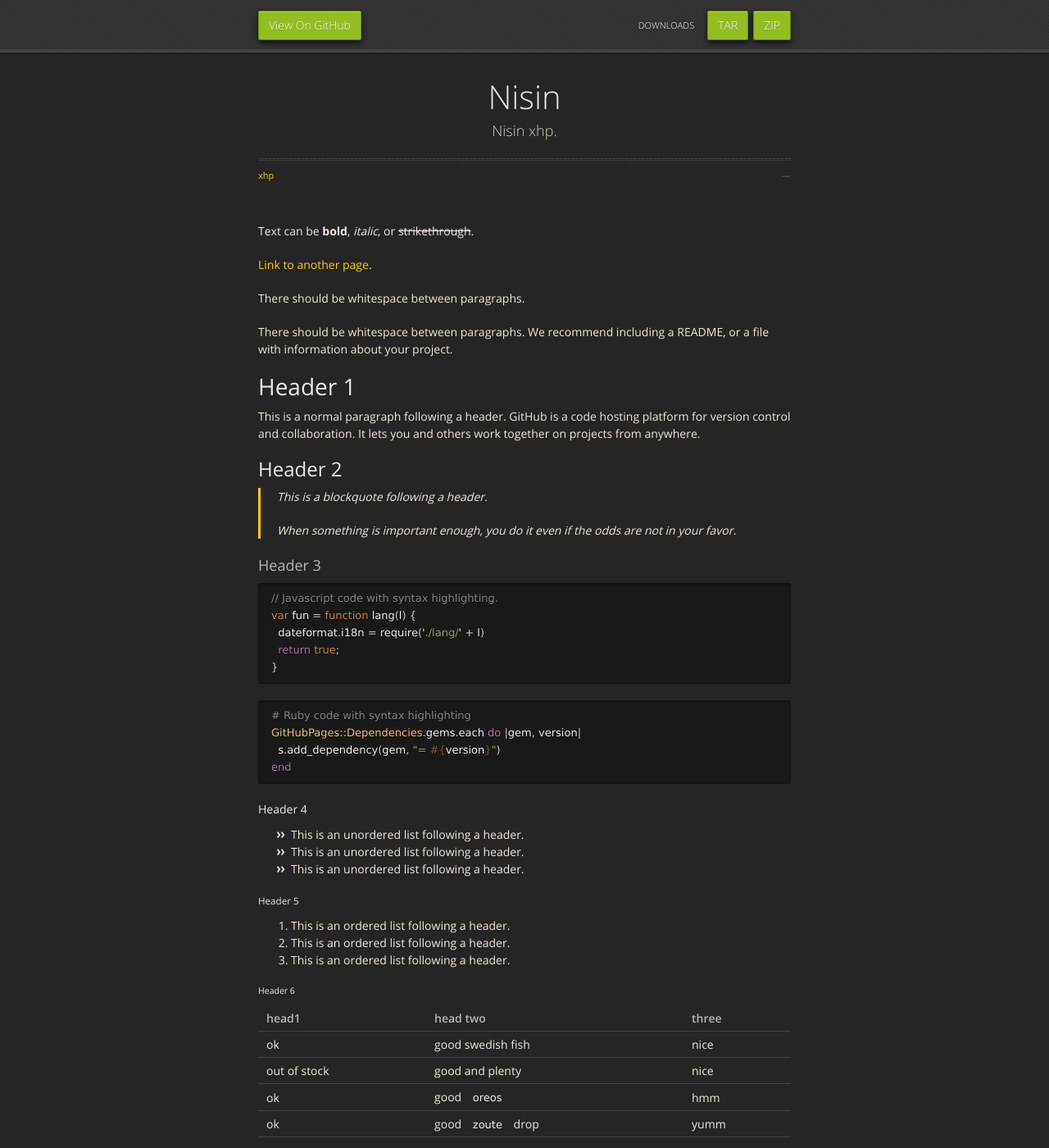
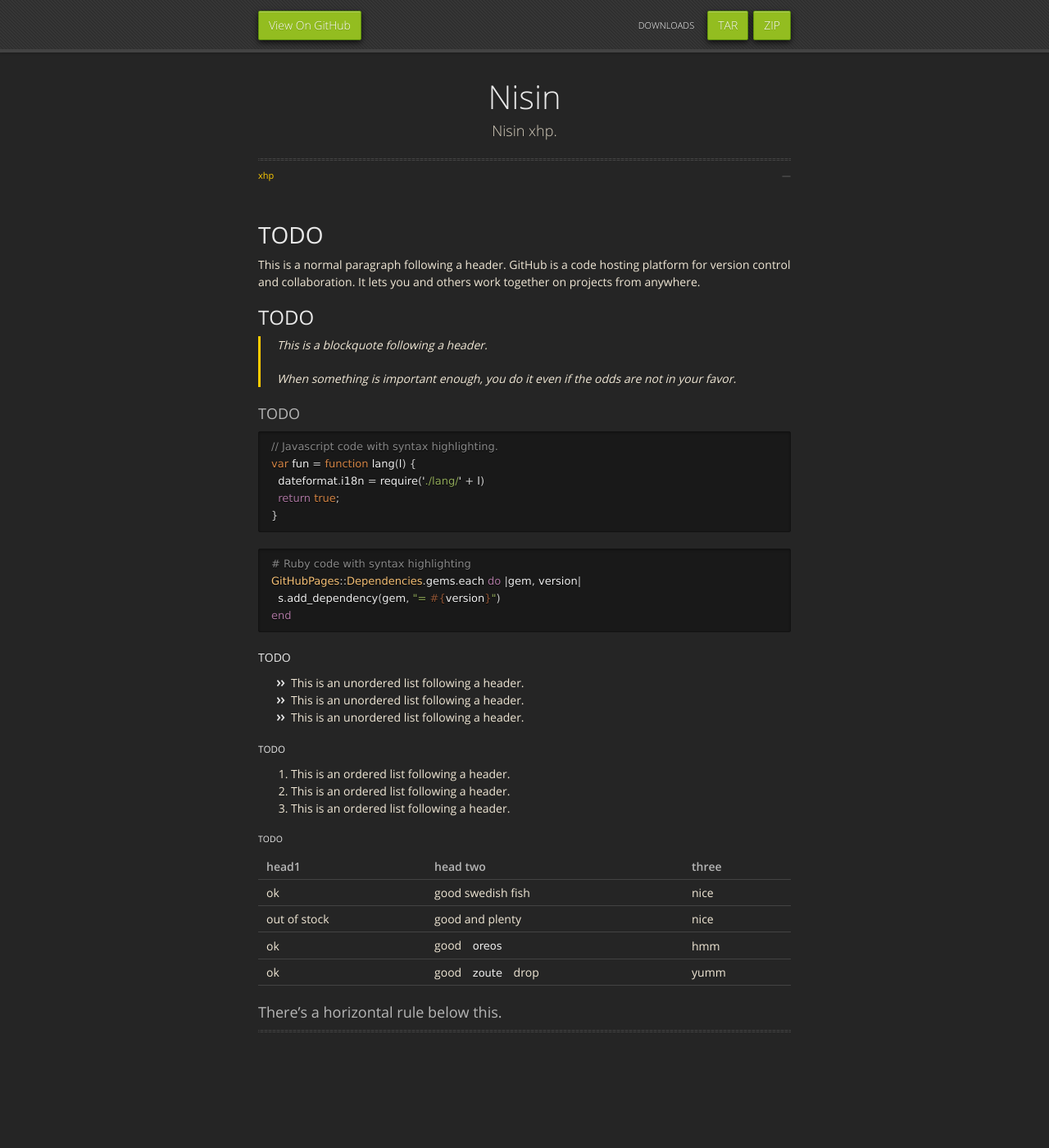
Before and after one commit to xhp/xhp.github.io, a Jekyll site: the page built from index.md, in a window 1280 px wide and 1400 px high. Shown: the whole window at 82% size. Built offline with Jekyll 4.4.1, drawn with Linux system fonts in a browser that asks for light colours; nearby versions of some CDN libraries; our own code applies the rules of GitHub Pages for plain Markdown files; some of the changed text lies outside the part shown.

Commit message:
Update index.md

````diff
--- a/index.md
+++ b/index.md
@@ -2,25 +2,18 @@
 layout: default
 ---
 
-Text can be **bold**, _italic_, or ~~strikethrough~~.
 
-[Link to another page](another-page).
-
-There should be whitespace between paragraphs.
-
-There should be whitespace between paragraphs. We recommend including a README, or a file with information about your project.
-
-# [](#header-1)Header 1
+# [](#header-1)TODO
 
 This is a normal paragraph following a header. GitHub is a code hosting platform for version control and collaboration. It lets you and others work together on projects from anywhere.
 
-## [](#header-2)Header 2
+## [](#header-2)TODO
 
 > This is a blockquote following a header.
 >
 > When something is important enough, you do it even if the odds are not in your favor.
 
-### [](#header-3)Header 3
+### [](#header-3)TODO
 
 ```js
 // Javascript code with syntax highlighting.
@@ -37,19 +30,19 @@ GitHubPages::Dependencies.gems.each do |gem, version|
 end
 ```
 
-#### [](#header-4)Header 4
+#### [](#header-4)TODO
 
 *   This is an unordered list following a header.
 *   This is an unordered list following a header.
 *   This is an unordered list following a header.
 
-##### [](#header-5)Header 5
+##### [](#header-5)TODO
 
 1.  This is an ordered list following a header.
 2.  This is an ordered list following a header.
 3.  This is an ordered list following a header.
 
-###### [](#header-6)Header 6
+###### [](#header-6)TODO
 
 | head1        | head two          | three |
 |:-------------|:------------------|:------|
@@ -61,63 +54,3 @@ end
 ### There's a horizontal rule below this.
 
 * * *
-
-### Here is an unordered list:
-
-*   Item foo
-*   Item bar
-*   Item baz
-*   Item zip
-
-### And an ordered list:
-
-1.  Item one
-1.  Item two
-1.  Item three
-1.  Item four
-
-### And a nested list:
-
-- level 1 item
-  - level 2 item
-  - level 2 item
-    - level 3 item
-    - level 3 item
-- level 1 item
-  - level 2 item
-  - level 2 item
-  - level 2 item
-- level 1 item
-  - level 2 item
-  - level 2 item
-- level 1 item
-
-### Small image
-
-![](https://assets-cdn.github.com/images/icons/emoji/octocat.png)
-
-### Large image
-
-![](https://guides.github.com/activities/hello-world/branching.png)
-
-
-### Definition lists can be used with HTML syntax.
-
-<dl>
-<dt>Name</dt>
-<dd>Godzilla</dd>
-<dt>Born</dt>
-<dd>1952</dd>
-<dt>Birthplace</dt>
-<dd>Japan</dd>
-<dt>Color</dt>
-<dd>Green</dd>
-</dl>
-
-```
-Long, single-line code blocks should not wrap. They should horizontally scroll if they are too long. This line should be long enough to demonstrate this.
-```
-
-```
-The final element.
-```
````
